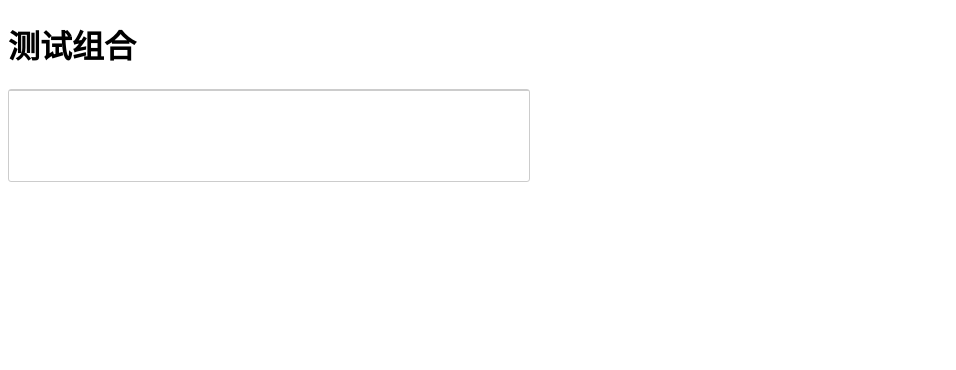
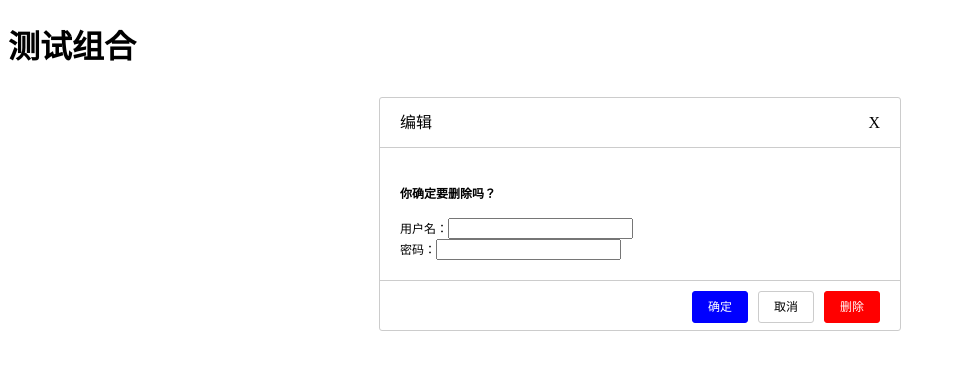
Before and after one commit to eric-t-mac/KZK, a React app: page / in a window 1280 px wide. Shown: the top 370 px of the page, without its empty margins (0-956 px from the left). Built offline with nearby package versions, Linux system fonts and the light colour scheme.

Commit message:
refresh: continue to combine

```diff
--- a/src/assets/css/common.scss
+++ b/src/assets/css/common.scss
@@ -16,6 +16,7 @@
 .d1 {
   display: block;
 }
+
 .d2 {
   display: none;
 }
@@ -28,6 +29,7 @@
     border: 1px solid #eee;
     cursor: pointer;
   }
+
   &>span.on {
     background-color: orange;
     color: white;
@@ -41,18 +43,56 @@
   border: 1px solid #ccc;
   border-radius: 3px;
   background-color: white;
-  .re-modal-header{
+  margin: 30px auto;
+
+  .re-modal-header {
     line-height: 50px;
     border-bottom: 1px solid #ccc;
+    box-sizing: border-box;
+    padding: 0 20px;
+    height: 50px;
+    overflow: hidden;
+
+    &>span:last-child {
+      float: right;
+      cursor: pointer;
+    }
   }
-  .re-modal-content{
+
+  .re-modal-content {
     box-sizing: border-box;
     padding: 20px;
     font-size: 12px;
   }
-  .re-modal-footer{
+
+  .re-modal-footer {
     height: 50px;
     box-sizing: border-box;
     padding: 0 20px;
+    border-top: 1px solid #ccc;
+
+    &>span {
+      display: inline-block;
+      padding: 0 15px;
+      line-height: 30px;
+      font-size: 12px;
+      border: 1px solid #ccc;
+      box-sizing: border-box;
+      float: right;
+      margin-left: 10px;
+      margin-top: 10px;
+      border-radius: 3px;
+      cursor: pointer;
+    }
+    &>span.delete {
+      background-color: red;
+      color: white;
+      border-color: red;
+    }
+    &>span.info {
+      background-color: blue;
+      color: white;
+      border-color: blue;
+    }
   }
 }
--- a/src/views/study/TestCombine.js
+++ b/src/views/study/TestCombine.js
@@ -1,28 +1,58 @@
 import React from "react";
 
-const ReModal = props => {
+const ReModal = (props) => {
   return (
     <div className="re-modal">
-            <div className="re-modal-header"></div>
-            <div className="re-modal-content"></div>
-            <div className="re-modal-footer"></div>
+      <div className="re-modal-header">
+        <span>{props.tip}</span>
+        <span>X</span>
       </div>
-    )
+      <div className="re-modal-content">
+        <h4>你确定要删除吗？</h4>
+        {props.children}
+      </div>
+      <div className="re-modal-footer">
+        <span className="delete">删除</span>
+        <span>取消</span>
+        <span className="info">确定</span>
+      </div>
+    </div>
+  );
+};
+// children 不用单一根节点包起来
+export default class TestCombine extends React.Component {
+  constructor(props) {
+    super(props);
+    this.state = {};
   }
 
-export default class TestCombine extends React.Component {
-    constructor(props) {
-        super(props)
-        this.state = {
-
+  render() {
+    // 动态渲染btns按钮值
+    function renderBtns() {
+        switch(props.type) {
+            case 'confirm':
+                return (<></>
+                    // <span>取消</span>
+                    // <span className="info">确定</span>
+                )
+                break;
         }
     }
-    render() {
+
     return (
       <div>
         <h1>测试组合</h1>
-                <ReModal></ReModal>
+        <ReModal tip="编辑">
+          <div>
+            <span>用户名：</span>
+            <input type="text" />
           </div>
-        )
+          <div>
+            <span>密码：</span>
+            <input type="text" />
+          </div>
+        </ReModal>
+      </div>
+    );
   }
 }
```
Lines whose indentation alone changed are shown as unchanged.
